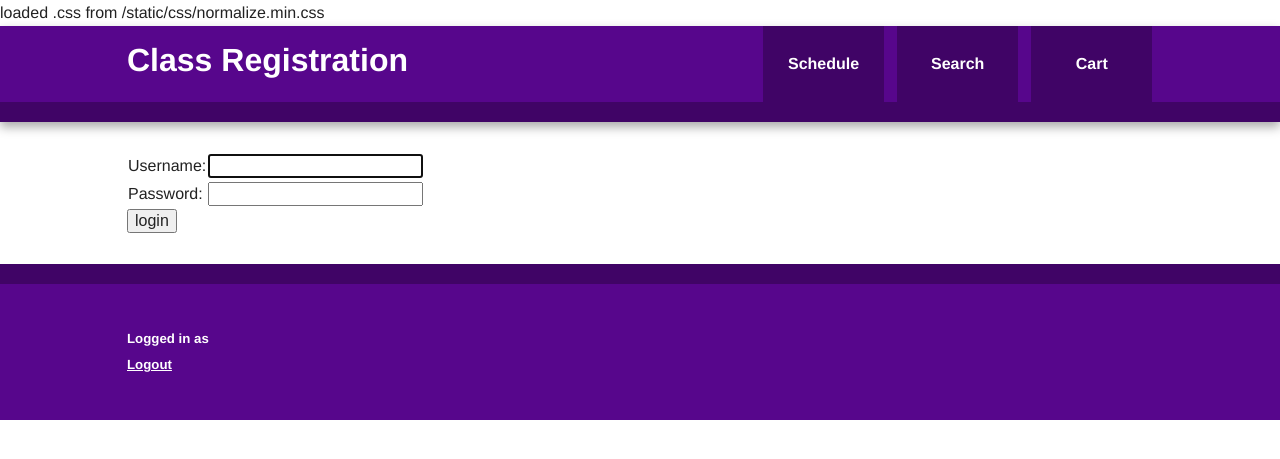
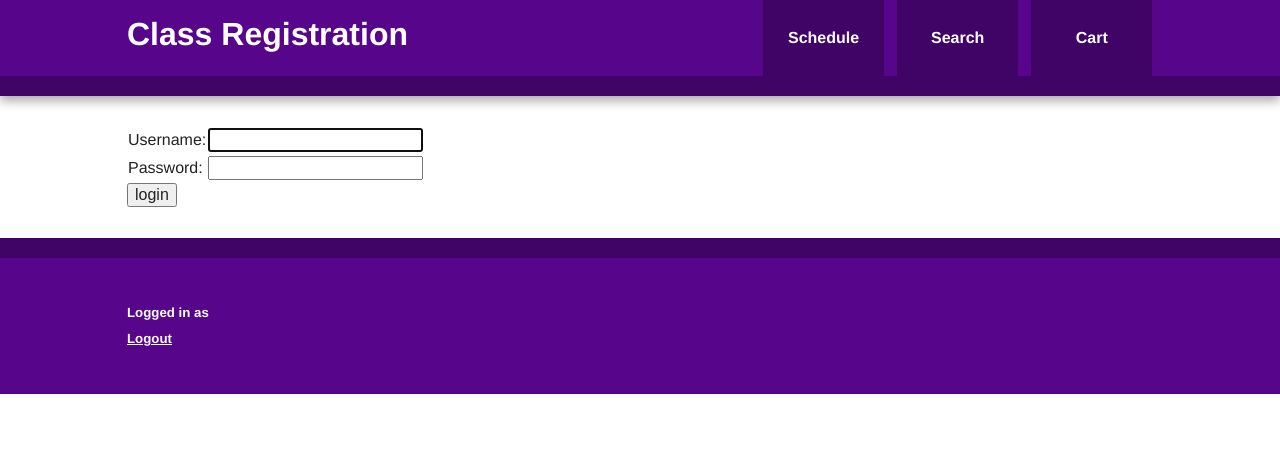
Before and after one commit to PandaSPUR/CloudClassReg, a Django app: page /accounts/login/?next=/reg/cart/ in a window 1280 px wide. Shown: the top 459 px of the page. Run offline with Django 3.2, Linux system fonts and the light colour scheme; parts of the project's set-up code (start-up, migrations or seed data) failed here and were passed over.

Commit message:
AWS: changed implementation of static content

```diff
--- a/registration/templates/base.html
+++ b/registration/templates/base.html
@@ -1,4 +1,3 @@
-{% load staticfiles %}
 <!DOCTYPE html>
 <html class="no-js">
     <head>
@@ -8,13 +7,12 @@
         <meta name="description" content="">
         <meta name="viewport" content="width=device-width, initial-scale=1">
 
-        <link rel="stylesheet" href="{% static "css/normalize.min.css" %}">
-        <link rel="stylesheet" href="{% static "css/main.css" %}">
+        <link rel="stylesheet" href="{{STATIC_URL}}css/normalize.min.css">
+        <link rel="stylesheet" href="{{STATIC_URL}}css/main.css">
 
-        <script src="{% static "js/vendor/modernizr-2.6.2.min.js" %}"></script>
+        <script src="{{STATIC_URL}}js/vendor/modernizr-2.6.2.min.js"></script>
     </head>
     <body>
-    	loaded .css from {% static "css/normalize.min.css" %}
         <div class="header-container">
             <header class="wrapper clearfix">
                 <h1 class="title" ><a href="/reg/" class="title">Class Registration</a></h1>
```
Also changed, not shown: CloudClassReg/settings.py (+4 -4 lines).
